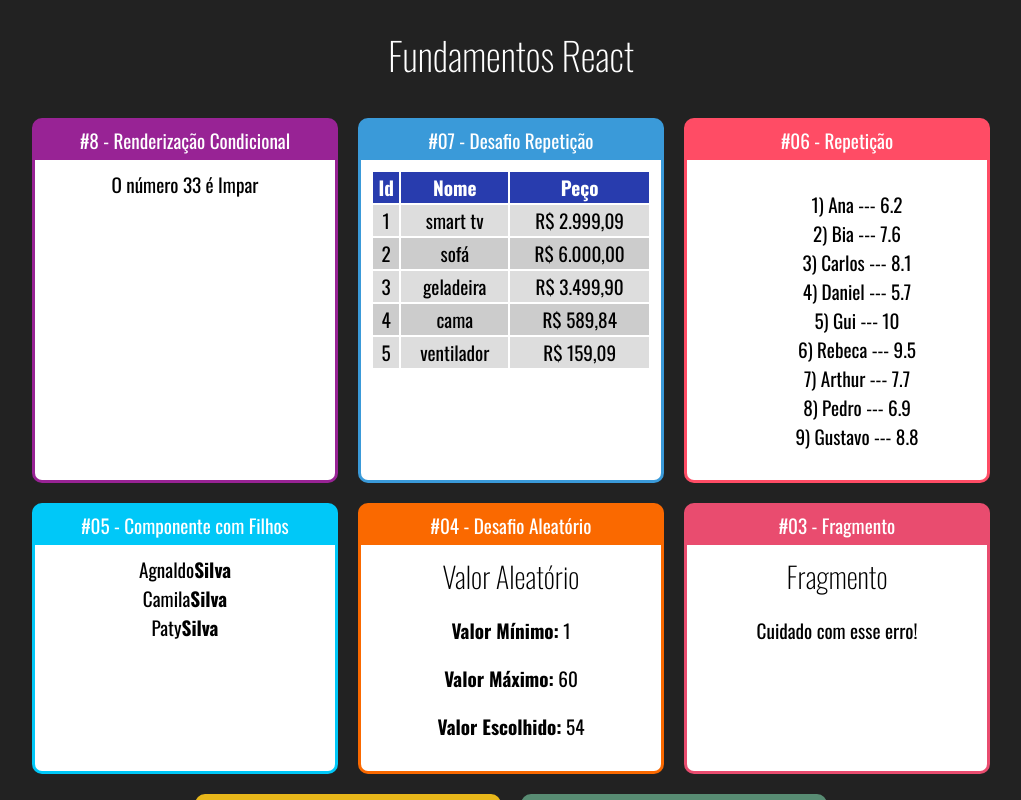
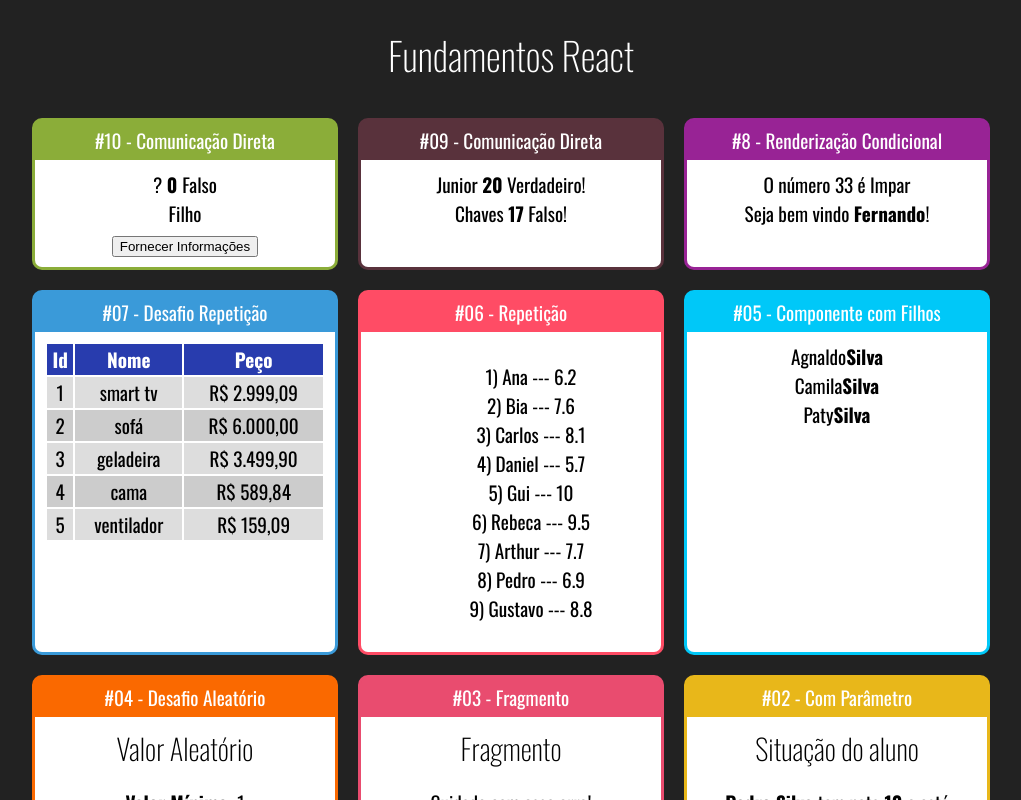
Before and after one commit to silvaagnaldo/react, a React (Create React App) app in the folder curso-react/fundamentos-react/: page / in a window 1280 px wide. Shown: the top 800 px of the page, without its empty margins (129-1150 px from the left). Built offline with nearby package versions, Linux system fonts and the light colour scheme.

Commit message:
update - 05/08/22

```diff
--- a/curso-react/fundamentos-react/src/App.jsx
+++ b/curso-react/fundamentos-react/src/App.jsx
@@ -11,6 +11,9 @@ import FamiliaMembro from "./components/basicos/FamiliaMembro"
 import ListaAlunos from "./components/repeticao/ListaAlunos"
 import TabelaProdutos from "./components/repeticao/TabelaProdutos"
 import ParOuImpar from "./components/condiciona/ParOuImpar"
+import Usuario from "./components/condiciona/Usuario"
+import DiretaPai from "./components/comunicacao/DiretaPai"
+import IndiretaPai from "./components/comunicacao/IndiretaPai"
 
 export default function App() {
     return (
@@ -18,8 +21,17 @@ export default function App() {
             <h1>Fundamentos React</h1>
 
             <div className="Cards">
+                 <Card titulo="#10 - Comunicação Direta" color="#8BAD39">
+                    <IndiretaPai />
+                </Card>
+                <Card titulo="#09 - Comunicação Direta" color="#59323C">
+                    <DiretaPai />
+                </Card>
                 <Card titulo="#8 - Renderização Condicional" color="#982395">
                     <ParOuImpar numero={33}/>
+                    <Usuario usuario={{ nome: 'Fernando' }} />
+                    {/*<Usuario usuario={{ email: 'Fer@nando.com' }} />
+                    <Usuario /> */}
                 </Card>
                 <Card titulo="#07 - Desafio Repetição" color="#3A9AD9">
                     <TabelaProdutos />
--- /dev/null
+++ b/curso-react/fundamentos-react/src/components/comunicacao/DiretaFilho.jsx
@@ -0,0 +1,9 @@
+export default function DiretaFilho(props) {
+    return(
+        <div>
+            <span>{props.nome} </span>
+            <span><strong>{props.idade}</strong> </span>
+            <span>{props.nerd ? 'Verdadeiro' : 'Falso'}!</span>
+        </div>
+    )
+}
--- /dev/null
+++ b/curso-react/fundamentos-react/src/components/comunicacao/DiretaPai.jsx
@@ -0,0 +1,10 @@
+import DiretaFilho  from "./DiretaFilho"
+
+export default function DiretaPai(props) {
+    return(
+        <div>
+            <DiretaFilho nome="Junior" idade={20} nerd={true}/>
+            <DiretaFilho nome="Chaves" idade={17} nerd={false}/>
+        </div>
+    )
+}
--- /dev/null
+++ b/curso-react/fundamentos-react/src/components/comunicacao/IndiretaFilho.jsx
@@ -0,0 +1,13 @@
+export default function IndiretaPai(props) {
+    return(
+        <div>
+                <div>Filho</div>
+                <button onClick={
+                    function(e) {
+                        props.quandoClicar('João', 53, true)
+                    }
+            }>
+                Fornecer Informações</button>
+        </div>
+    )
+}
--- /dev/null
+++ b/curso-react/fundamentos-react/src/components/comunicacao/IndiretaPai.jsx
@@ -0,0 +1,26 @@
+import IndiretaFilho from "./IndiretaFilho"
+
+export default function IndiretaPai(props) {
+    let nome = '?'
+    let idade = 0
+    let nerd = false
+
+    function fornecerInformacoes(nomeParam, idadeParam, nerdParam) {
+        nome = nomeParam
+        idade = idadeParam
+        nerd = nerdParam
+
+        console.log(nomeParam, idadeParam, nerdParam)
+    }
+
+    return(
+        <div>
+            <div>
+                <span>{nome} </span>
+                <span><strong>{idade} </strong></span>
+                <span>{nerd ? 'Verdadeiro' : 'Falso'}</span>
+            </div>
+            < IndiretaFilho quandoClicar={fornecerInformacoes}/>
+        </div>
+    )
+}
--- /dev/null
+++ b/curso-react/fundamentos-react/src/components/condiciona/Usuario.jsx
@@ -0,0 +1,15 @@
+import If, {Else} from './if'
+
+export default function Usuario(props) {
+    const usuario = props.usuario || {}
+    return(
+        <div>
+            <If test={usuario && usuario.nome}>
+            Seja bem vindo <strong>{usuario.nome}</strong>!
+            <Else>
+                Seja bem vindo <strong>Amigão</strong>
+            </Else>
+            </If>
+        </div>
+    )
+}
--- /dev/null
+++ b/curso-react/fundamentos-react/src/components/condiciona/if.js
@@ -0,0 +1,20 @@
+export default function condicaoIf(props) {
+    const elseChild = props.children.filter(child => {
+        return child.type && child.type.name === 'Else'
+    })[0]
+
+    const ifChildren = props.children.filter(child => {
+        return child !== elseChild
+    })
+
+    if(props.test) {
+        return ifChildren
+    } else if(elseChild) {
+        return elseChild
+    } else {
+        return false
+    }
+
+}
+
+export const Else = props => props.children
```
